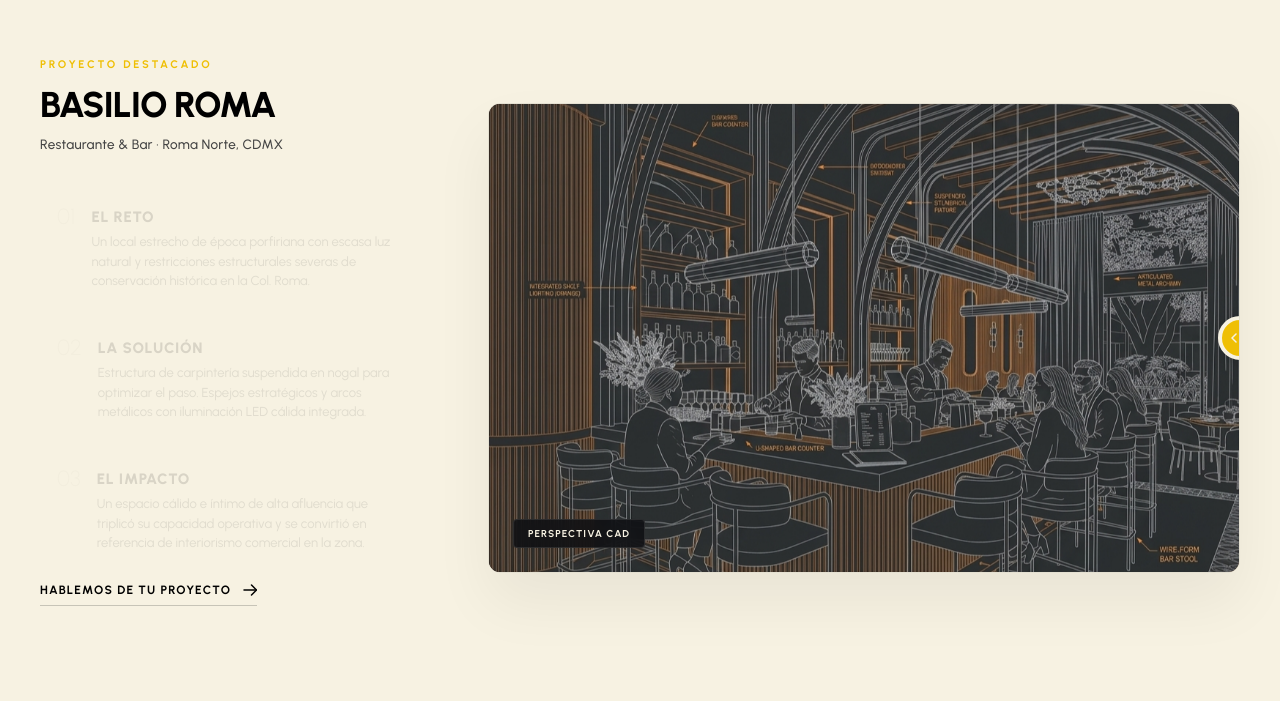
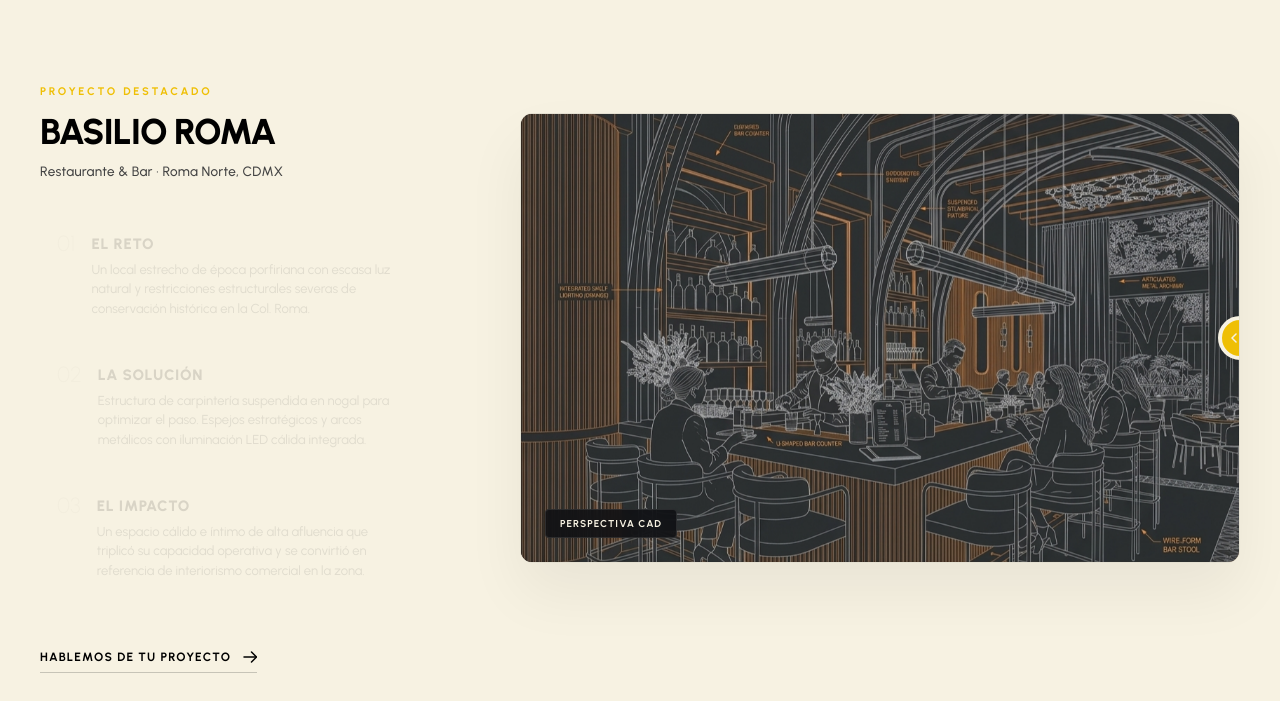
Before and after one commit to LucaFront-End/studio-cab-2, a React (Vite) app: page / in a window 1280 px wide. Shown: the part 4272-4973 px from the top of the page. Built offline with nearby package versions, Linux system fonts and the light colour scheme; a web font is replaced by a local one.

Commit message:
style: overhaul mobile layouts for projects, process split, and header logo

```diff
--- a/src/components/Header.css
+++ b/src/components/Header.css
@@ -388,9 +388,11 @@
 
   .header-logo-image {
     width: 105px;
+    height: auto !important;
   }
 
   .header-scrolled .header-logo-image {
     width: 95px;
+    height: auto !important;
   }
 }
--- a/src/components/ProcessSplit.jsx
+++ b/src/components/ProcessSplit.jsx
@@ -246,6 +246,9 @@ const ProcessSplit = () => {
                   <span className="step-card-num">{step.num}</span>
                   <h3 className="step-card-title">{step.title}</h3>
                 </div>
+                <div className="step-card-mobile-img-wrapper">
+                  <img src={step.image} alt={step.title} className="step-card-mobile-img" />
+                </div>
                 <p className="step-card-subtitle">{step.subtitle}</p>
                 <p className="step-card-desc">{step.description}</p>
               </div>
--- a/src/components/Projects.css
+++ b/src/components/Projects.css
@@ -24,32 +24,29 @@
   overflow: hidden;
 }
 
-/* ---------- Left Column (Storytelling Narrative) ---------- */
-.projects-overlay-narrative {
+.project-group-container {
+  position: absolute;
+  inset: 0;
+  display: flex;
+  justify-content: space-between;
+  align-items: center;
+  opacity: 0;
+  pointer-events: none;
+  transition: opacity 0.8s cubic-bezier(0.25, 1, 0.5, 1);
+  padding: 0 40px;
+  box-sizing: border-box;
+}
+
+.project-group-container.active {
+  opacity: 1;
+  pointer-events: auto;
+}
+
+.project-narrative-group {
   width: 32%;
   display: flex;
   flex-direction: column;
-  height: 80%; /* Centered container height */
-  justify-content: space-between;
-  flex-shrink: 0;
-  position: relative;
-  padding-bottom: 60px; /* Leaves room for absolute CTA */
-}
-
-.project-narrative-group {
-  position: absolute;
-  top: 45%;
-  transform: translateY(-50%);
-  width: 100%;
-  opacity: 0;
-  pointer-events: none;
-  transition: opacity 0.6s cubic-bezier(0.25, 1, 0.5, 1), transform 0.6s cubic-bezier(0.25, 1, 0.5, 1);
-}
-
-.project-narrative-group.active {
-  opacity: 1;
-  pointer-events: auto;
-  transform: translateY(-50%);
+  justify-content: center;
 }
 
 .project-info-header {
@@ -139,8 +136,8 @@
 .projects-cta-box {
   position: absolute;
   bottom: 0;
-  left: 0;
-  width: 100%;
+  left: 40px;
+  z-index: 10;
 }
 
 .project-site-cta {
@@ -165,15 +162,7 @@
 
 /* ---------- Right Column (Visual Slider Frame) ---------- */
 .projects-slider-frame {
-  width: 68%;
-  height: 100%;
-  display: flex;
-  align-items: center;
-  justify-content: center;
-}
-
-.projects-slider-inner {
-  width: 100%;
+  width: 60%;
   aspect-ratio: 16 / 10;
   position: relative;
   border-radius: 12px;
@@ -182,20 +171,10 @@
   box-shadow: 0 30px 60px rgba(13, 15, 18, 0.06);
 }
 
-/* Stacking the sliders absolutely to allow crossfading */
 .project-slider-wrapper {
-  position: absolute;
-  inset: 0;
+  position: relative;
   width: 100%;
   height: 100%;
-  opacity: 0;
-  pointer-events: none;
-  transition: opacity 0.8s cubic-bezier(0.25, 1, 0.5, 1);
-}
-
-.project-slider-wrapper.active {
-  opacity: 1;
-  pointer-events: auto;
 }
 
 .project-image-layer {
@@ -399,31 +378,40 @@
     padding: 80px 0;
   }
 
-  .projects-sticky-container {
-    flex-direction: column;
-    height: auto;
-    gap: 48px;
-    padding: 0 24px;
-    overflow: visible;
+  .projects-section {
+    padding: 60px 0;
+    height: auto !important;
   }
 
-  .projects-overlay-narrative {
-    width: 100%;
-    height: auto;
-    padding-bottom: 0;
+  .projects-sticky-container {
+    position: relative !important;
+    top: 0 !important;
+    height: auto !important;
+    display: flex !important;
+    flex-direction: column !important;
+    gap: 60px !important;
+    padding: 0 20px !important;
+    overflow: visible !important;
+  }
+
+  .project-group-container {
+    position: relative !important;
+    opacity: 1 !important;
+    pointer-events: auto !important;
+    display: flex !important;
+    flex-direction: column !important;
+    width: 100% !important;
+    height: auto !important;
+    padding: 0 !important;
+    margin-bottom: 60px;
+  }
+
+  .project-group-container:last-of-type {
+    margin-bottom: 0;
   }
 
   .project-narrative-group {
-    position: relative;
-    top: 0;
-    transform: none !important;
-    opacity: 1 !important;
-    pointer-events: auto;
-    margin-bottom: 48px;
-  }
-
-  .project-narrative-group:last-of-type {
-    margin-bottom: 0;
+    width: 100% !important;
   }
 
   .narrative-card {
@@ -434,32 +422,33 @@
     box-shadow: 0 10px 30px rgba(13, 15, 18, 0.03);
   }
 
-  .projects-cta-box {
-    position: relative;
-    margin-top: 32px;
-  }
-
   .projects-slider-frame {
-    width: 100%;
-    height: auto;
+    width: 100% !important;
+    height: auto !important;
+    aspect-ratio: 16 / 10 !important;
+    margin-top: 24px;
   }
 
   .project-slider-wrapper {
-    position: relative;
-    opacity: 1 !important;
-    pointer-events: auto;
-    margin-bottom: 32px;
-  }
-
-  .project-slider-wrapper:last-child {
-    margin-bottom: 0;
+    width: 100% !important;
+    height: 100% !important;
   }
 
   .layer-before {
     width: 50% !important;
     clip-path: none !important;
   }
+
   .slider-divider-line {
     left: 50% !important;
   }
+
+  .projects-cta-box {
+    position: relative !important;
+    left: 0 !important;
+    width: 100% !important;
+    margin-top: 40px;
+    display: flex;
+    justify-content: center;
+  }
 }
--- a/src/components/Projects.jsx
+++ b/src/components/Projects.jsx
@@ -143,14 +143,15 @@ const Projects = () => {
   return (
     <section className="projects-section" ref={sectionRef} id="proyectos">
       <div className="projects-sticky-container">
-
-        {/* Left Column: Stories (rendered absolute per project to crossfade) */}
-        <div className="projects-overlay-narrative">
-          {projectsData.map((project, projIdx) => (
+        {projectsData.map((project, projIdx) => {
+          const isActive = projIdx === activeIndex;
+          return (
             <div
               key={project.id}
-              className={`project-narrative-group ${projIdx === activeIndex ? 'active' : ''}`}
+              className={`project-group-container ${isActive ? 'active' : ''}`}
             >
+              {/* Left Side: Stories */}
+              <div className="project-narrative-group">
                 {/* Main Info */}
                 <div className="project-info-header">
                   <span className="project-eyebrow">Proyecto Destacado</span>
@@ -159,7 +160,7 @@ const Projects = () => {
                 </div>
 
                 {/* Card 1: El Reto */}
-              <div className={`narrative-card card-reto ${projIdx === activeIndex && activeCard === 1 ? 'active' : ''}`}>
+                <div className={`narrative-card card-reto ${isActive && activeCard === 1 ? 'active' : ''}`}>
                   <span className="narrative-num">01</span>
                   <div className="narrative-content">
                     <h4>{project.narrative[0].title}</h4>
@@ -168,7 +169,7 @@ const Projects = () => {
                 </div>
 
                 {/* Card 2: La Solución */}
-              <div className={`narrative-card card-proceso ${projIdx === activeIndex && activeCard === 2 ? 'active' : ''}`}>
+                <div className={`narrative-card card-proceso ${isActive && activeCard === 2 ? 'active' : ''}`}>
                   <span className="narrative-num">02</span>
                   <div className="narrative-content">
                     <h4>{project.narrative[1].title}</h4>
@@ -177,7 +178,7 @@ const Projects = () => {
                 </div>
 
                 {/* Card 3: El Resultado */}
-              <div className={`narrative-card card-resultado ${projIdx === activeIndex && activeCard === 3 ? 'active' : ''}`}>
+                <div className={`narrative-card card-resultado ${isActive && activeCard === 3 ? 'active' : ''}`}>
                   <span className="narrative-num">03</span>
                   <div className="narrative-content">
                     <h4>{project.narrative[2].title}</h4>
@@ -185,30 +186,10 @@ const Projects = () => {
                   </div>
                 </div>
               </div>
-          ))}
 
-          {/* Bottom CTA block (Unified for all projects) */}
-          <div className="projects-cta-box">
-            <a href="#contacto" className="project-site-cta">
-              <span>Hablemos de tu proyecto</span>
-              <svg width="14" height="12" viewBox="0 0 14 12" fill="none" xmlns="http://www.w3.org/2000/svg">
-                <path d="M8.5 1L13.5 6L8.5 11" stroke="currentColor" strokeWidth="1.5" strokeLinecap="round" strokeLinejoin="round"/>
-                <path d="M1 6H13" stroke="currentColor" strokeWidth="1.5" strokeLinecap="round"/>
-              </svg>
-            </a>
-          </div>
-        </div>
-
-        {/* Right Column: Visual Wipe Slider Frame */}
+              {/* Right Side: Visual Wipe Slider Frame */}
               <div className="projects-slider-frame">
-          <div className="projects-slider-inner">
-            {projectsData.map((project, projIdx) => {
-              const isActive = projIdx === activeIndex;
-              return (
-                <div
-                  key={project.id}
-                  className={`project-slider-wrapper ${isActive ? 'active' : ''}`}
-                >
+                <div className={`project-slider-wrapper active`}>
                   {/* Layer 1: AFTER (Finished Space) */}
                   <div className="project-image-layer layer-after">
                     <img
@@ -220,8 +201,6 @@ const Projects = () => {
 
                     {/* Hotspots (Only rendered and active on the finished layer) */}
                     {project.hotspots.map((hotspot) => {
-                      // Hotspot is revealed when the slider line passes its position
-                      // Since line moves from 100% to 0% left, the finished image is shown on the right (x > currentBeforeWidth)
                       const isRevealed = hotspot.x > currentBeforeWidth;
                       return (
                         <div
@@ -269,11 +248,21 @@ const Projects = () => {
                     </div>
                   </div>
                 </div>
+              </div>
+            </div>
           );
         })}
+
+        {/* Bottom CTA block (Unified for all projects, rendered at the bottom) */}
+        <div className="projects-cta-box">
+          <a href="#contacto" className="project-site-cta">
+            <span>Hablemos de tu proyecto</span>
+            <svg width="14" height="12" viewBox="0 0 14 12" fill="none" xmlns="http://www.w3.org/2000/svg">
+              <path d="M8.5 1L13.5 6L8.5 11" stroke="currentColor" strokeWidth="1.5" strokeLinecap="round" strokeLinejoin="round"/>
+              <path d="M1 6H13" stroke="currentColor" strokeWidth="1.5" strokeLinecap="round"/>
+            </svg>
+          </a>
         </div>
-        </div>
-
       </div>
     </section>
   );
--- a/src/pages/ServicesPage.css
+++ b/src/pages/ServicesPage.css
@@ -612,7 +612,7 @@
 
 @media (max-width: 768px) {
   .sp-service-grid { grid-template-columns: 1fr; }
-  .sp-comp-header, .sp-comp-row { grid-template-columns: 1fr 80px 80px; padding: 12px 16px; }
-  .sp-comp-feature { font-size: 12px; }
-  .sp-display-card { padding: 32px; }
+  .sp-comp-header, .sp-comp-row { grid-template-columns: 1fr 60px 60px; padding: 12px 10px; }
+  .sp-comp-feature { font-size: 11px; }
+  .sp-display-card { padding: 24px; }
 }
```
Also changed, not shown: src/components/ProcessSplit.css (+25 -15 lines). Lines whose indentation alone changed are shown as unchanged.
